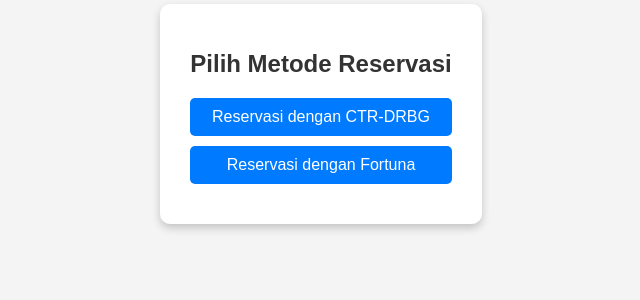
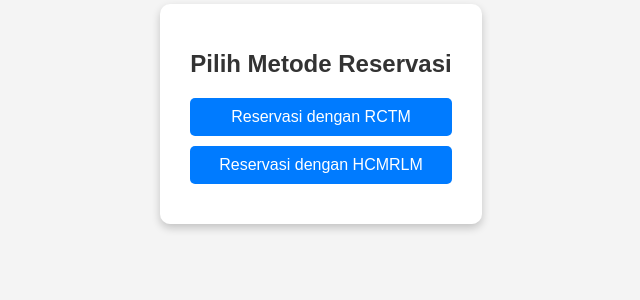
Before and after one commit to clara-4/kripto-fp, a Flask app: page / in a window 1280 px wide. Shown: the part 286-586 px from the top of the page, without its empty margins (319-959 px from the left). Run offline with Flask 3, Linux system fonts and the light colour scheme.

Commit message:
Update home.html

```diff
--- a/templates/home.html
+++ b/templates/home.html
@@ -47,8 +47,8 @@
 <body>
     <div class="container">
         <h1>Pilih Metode Reservasi</h1>
-        <a href="/reservasi-ctr">Reservasi dengan CTR-DRBG</a>
-        <a href="/reservasi-fortuna">Reservasi dengan Fortuna</a>
+        <a href="/reservasi-rctm">Reservasi dengan RCTM</a>
+        <a href="/reservasi-hcmrlm">Reservasi dengan HCMRLM</a>
     </div>
 </body>
 </html>
```
